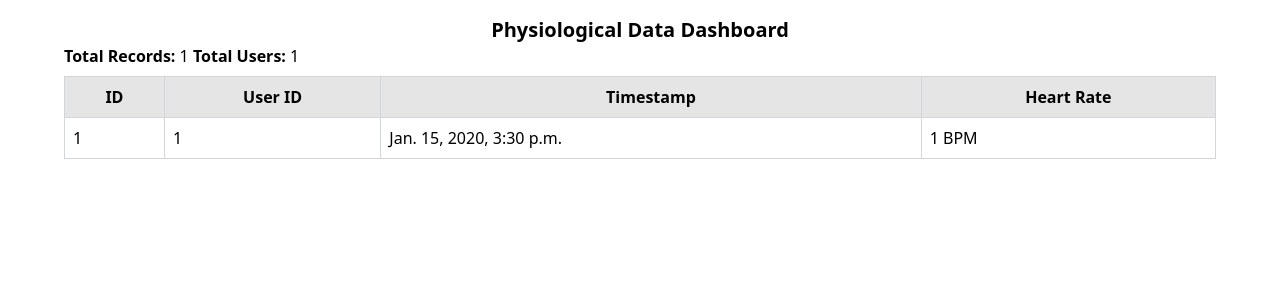
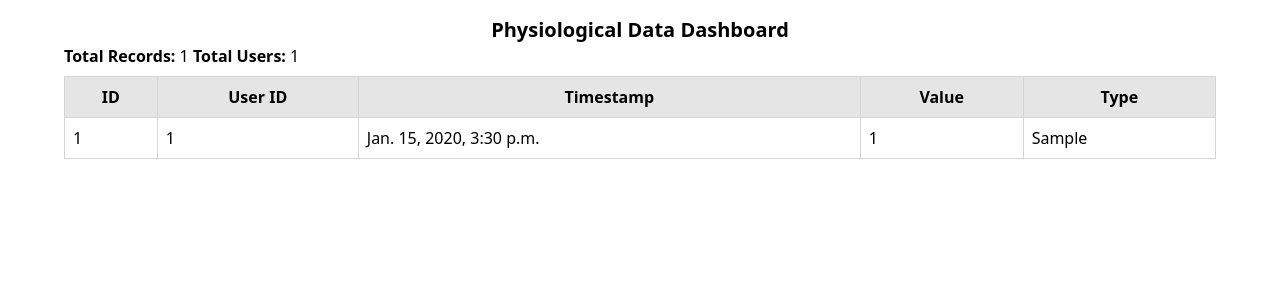
Before and after one commit to ajaycc17/data-coll-server, a Django app: page /uploader/data/ in a window 1280 px wide. Shown: the top 300 px of the page. Run offline with Django 5.2, Linux system fonts and the light colour scheme; tables that the repository leaves empty hold one stand-in row (values such as "Sample post").

```diff
--- a/templates/uploader/home.html
+++ b/templates/uploader/home.html
@@ -30,9 +30,8 @@
               <th class="border border-gray-300 p-2 bg-neutral-200">
                 Timestamp
               </th>
-              <th class="border border-gray-300 p-2 bg-neutral-200">
-                Heart Rate
-              </th>
+              <th class="border border-gray-300 p-2 bg-neutral-200">Value</th>
+              <th class="border border-gray-300 p-2 bg-neutral-200">Type</th>
             </tr>
           </thead>
           <tbody>
@@ -41,7 +40,8 @@
               <td class="border border-gray-300 p-2">{{ record.id }}</td>
               <td class="border border-gray-300 p-2">{{ record.userId }}</td>
               <td class="border border-gray-300 p-2">{{ record.timestamp }}</td>
-              <td class="border border-gray-300 p-2">{{ record.hr }} BPM</td>
+              <td class="border border-gray-300 p-2">{{ record.value }}</td>
+              <td class="border border-gray-300 p-2">{{ record.type }}</td>
             </tr>
             {% empty %}
             <tr>
--- a/uploader/admin.py
+++ b/uploader/admin.py
@@ -1,5 +1,6 @@
 from django.contrib import admin
-from .models import UploadedJSON
+from .models import HealthData, EmotionData
 
 # Register your models here.
-admin.site.register(UploadedJSON)
+admin.site.register(HealthData)
+admin.site.register(EmotionData)
--- a/uploader/models.py
+++ b/uploader/models.py
@@ -2,12 +2,13 @@ from django.db import models
 from django.core.validators import MinValueValidator, MaxValueValidator
 
 
-class UploadedJSON(models.Model):
+class HealthData(models.Model):
     # id field is automatically created by Django as primary key
     id = models.AutoField(primary_key=True)
-    userId = models.CharField(max_length=64, unique=True, help_text="ID of the user")
+    userId = models.CharField(max_length=64, help_text="ID of the user")
     timestamp = models.DateTimeField()
-    hr = models.IntegerField(help_text="3-digit heart rate value")
+    type = models.CharField(max_length=32, help_text="Step count or HR")
+    value = models.IntegerField(help_text="3-digit heart rate value")
 
     def __str__(self):
         return f"User {self.userId} at {self.timestamp}"
@@ -19,7 +20,7 @@ class UploadedJSON(models.Model):
 class EmotionData(models.Model):
     # id field is automatically created by Django as primary key
     id = models.AutoField(primary_key=True)
-    userId = models.CharField(max_length=64, unique=True, help_text="ID of the user")
+    userId = models.CharField(max_length=64, help_text="ID of the user")
     timestamp = models.DateTimeField()
     valence = models.FloatField(
         validators=[MinValueValidator(0.0), MaxValueValidator(5.0)],
--- a/uploader/urls.py
+++ b/uploader/urls.py
@@ -2,7 +2,7 @@ from django.urls import path
 from . import views
 
 urlpatterns = [
-    path("upload/", views.upload_json, name="upload_json"),
+    path("upload/", views.upload_health_data, name="upload_health_data"),
     path("emotion_input/", views.upload_emotion_json, name="upload_emotion_json"),
     path("data/", views.display_data, name="display_data"),
     path("data-emotion/", views.display_emotion_data, name="display_emotion_data"),
--- a/uploader/views.py
+++ b/uploader/views.py
@@ -5,75 +5,37 @@ from datetime import datetime
 from zoneinfo import ZoneInfo
 from django.shortcuts import render
 from django.core.paginator import Paginator
-from .models import UploadedJSON as HeartRateData, EmotionData
+from .models import HealthData, EmotionData
 
 
 def _parse_and_validate_sample(sample: dict) -> tuple | None:
-    """
-    Parses a single sample dictionary, validates its contents,
-    and converts the timestamp to a timezone-aware datetime object.
-    Returns a tuple of (datetime, bpm) or None if the sample is invalid.
-    """
     try:
         timestamp_ms = sample.get("ts")
-        bpm = sample.get("bpm")
+        type = sample.get("type")
+        value = sample.get("value")
 
-        # timestamp or bpm should not be None
-        if timestamp_ms is None or bpm is None:
+        # timestamp or value should not be None
+        if timestamp_ms is None or value is None:
             return None
 
         # Convert to float first for broader compatibility
         timestamp_ms = float(timestamp_ms)
-        bpm = float(bpm)
+        type = str(type)
+        value = float(value)
 
         # convert to ist datetime
         ist_datetime = datetime.fromtimestamp(
             timestamp_ms / 1000, tz=ZoneInfo("Asia/Kolkata")
         )
-        return ist_datetime, bpm
+        return ist_datetime, type, value
 
     except (ValueError, TypeError):
-        # Handle cases where ts or bpm are not valid numbers
-        return None
-
-
-def _parse_and_validate_emotion_sample(sample: dict) -> tuple | None:
-    """
-    Parses a single emotion sample dictionary, validates its contents,
-    and converts the timestamp to a timezone-aware datetime object.
-    Returns a tuple of (datetime, valence, arousal) or None if the sample is invalid.
-    """
-    try:
-        timestamp_ms = sample.get("ts")
-        valence = sample.get("valence")
-        arousal = sample.get("arousal")
-
-        # timestamp, valence, or arousal should not be None
-        if timestamp_ms is None or valence is None or arousal is None:
-            return None
-
-        # Convert to float for compatibility
-        timestamp_ms = float(timestamp_ms)
-        valence = float(valence)
-        arousal = float(arousal)
-
-        # Validate valence and arousal are in range 0-5
-        if not (0.0 <= valence <= 5.0) or not (0.0 <= arousal <= 5.0):
-            return None
-
-        # convert to ist datetime
-        ist_datetime = datetime.fromtimestamp(
-            timestamp_ms / 1000, tz=ZoneInfo("Asia/Kolkata")
-        )
-        return ist_datetime, valence, arousal
-
-    except (ValueError, TypeError):
-        # Handle cases where values are not valid numbers
+        # Handle cases where ts or value are not valid numbers
         return None
 
 
 @csrf_exempt
-def upload_json(request):
+def upload_health_data(request):
     """
     Handles POST requests with a JSON file containing heart rate data,
     processes the data, and saves it to the database.
@@ -87,9 +49,10 @@ def upload_json(request):
     try:
         json_file = request.FILES["file"]
         data = json.load(json_file)
+        userid = request.POST.get("userid")
 
         # Ensure the JSON is a dictionary with the correct type
-        if not isinstance(data, dict) or data.get("type") != "heart_rate_batch":
+        if not isinstance(data, dict) or data.get("type") != "health_data_batch":
             return JsonResponse({"error": "Invalid JSON format or type."}, status=400)
 
         samples = data.get("samples", [])
@@ -98,21 +61,19 @@ def upload_json(request):
                 {"error": "Invalid 'samples' format. It must be a list."}, status=400
             )
 
-        # Use the provided userid or a default value, ensuring it's an integer
-        default_userid = int(request.POST.get("userid", 999))
-
-        created_records_ids = []
+        record_count = 0
 
         for sample in samples:
             parsed_data = _parse_and_validate_sample(sample)
             if parsed_data:
-                timestamp, bpm = parsed_data
-                record = HeartRateData.objects.create(
-                    userId=default_userid,
+                timestamp, type, value = parsed_data
+                HealthData.objects.create(
+                    userId=userid,
                     timestamp=timestamp,
-                    hr=bpm,
+                    type=type,
+                    value=value,
                 )
-                created_records_ids.append(record.id)
+                record_count += 1
 
         # apply processing logic as needed for the collected physiological data
         # get a decision in boolean and then return it to the user 0 for not opportune, 1 for opportune
@@ -120,10 +81,8 @@ def upload_json(request):
 
         return JsonResponse(
             {
-                "message": f"Successfully processed {len(created_records_ids)} records.",
+                "message": f"Successfully processed {record_count} records.",
                 "opportune": decision_opportune,
-                "records_created": len(created_records_ids),
-                "record_ids": created_records_ids,
             },
             status=201,
         )
@@ -141,10 +100,6 @@ def upload_json(request):
 
 @csrf_exempt
 def upload_emotion_json(request):
-    """
-    Handles POST requests with raw JSON data containing single emotion data (valence & arousal),
-    processes the data, and saves it to the database.
-    """
     if request.method != "POST":
         return JsonResponse(
             {"error": "Invalid request. Use POST method."},
@@ -157,13 +112,13 @@ def upload_emotion_json(request):
 
         # Extract required fields from single emotion object
         userid = data.get("userid")
-        timestamp_str = data.get("timestamp")
-        type = data.get("type", "periodic")
+        timestamp_ms = data.get("timestamp")
         valence = data.get("valence")
         arousal = data.get("arousal")
+        type = data.get("type")
 
         # Validate all required fields are present
-        if not all([userid, timestamp_str, valence is not None, arousal is not None]):
+        if not all([userid, timestamp_ms, valence is not None, arousal is not None]):
             return JsonResponse(
                 {
                     "error": "Missing required fields. Need: userid, timestamp, valence, arousal"
@@ -179,6 +134,11 @@ def upload_emotion_json(request):
         valence = float(valence)
         arousal = float(arousal)
 
+        # get timestamp
+        ist_datetime = datetime.fromtimestamp(
+            timestamp_ms / 1000, tz=ZoneInfo("Asia/Kolkata")
+        )
+
         # Validate valence and arousal are in range 0-5
         if not (0.0 <= valence <= 5.0) or not (0.0 <= arousal <= 5.0):
             return JsonResponse(
@@ -186,51 +146,25 @@ def upload_emotion_json(request):
                 status=400,
             )
 
-        # Parse timestamp
-        try:
-            if isinstance(timestamp_str, str):
-                # Handle ISO format timestamps
-                timestamp = datetime.fromisoformat(timestamp_str.replace("Z", "+00:00"))
-                # Convert to IST timezone
-                ist_timezone = ZoneInfo("Asia/Kolkata")
-                timestamp = timestamp.astimezone(ist_timezone)
-            else:
-                return JsonResponse(
-                    {
-                        "error": "Timestamp must be in ISO format (e.g., '2025-10-21T11:15:00Z')"
-                    },
-                    status=400,
-                )
-        except ValueError:
-            return JsonResponse(
-                {
-                    "error": "Invalid timestamp format. Use ISO format (e.g., '2025-10-21T11:15:00Z')"
-                },
-                status=400,
-            )
-
         # Create database record
         record = EmotionData.objects.create(
             userId=userid,
-            timestamp=timestamp,
+            timestamp=ist_datetime,
             valence=valence,
             arousal=arousal,
+            type=type,
         )
-
-        # Apply processing logic as needed for the collected emotion data
-        # Get a decision in boolean and then return it to the user 0 for not opportune, 1 for opportune
-        decision_opportune = True  # Placeholder for actual decision logic
 
         return JsonResponse(
             {
-                "message": "Successfully processed emotion data.",
-                "opportune": decision_opportune,
+                "message": "Successfully recorded emotion data.",
                 "record_id": record.id,
                 "processed_data": {
                     "userid": userid,
-                    "timestamp": timestamp.isoformat(),
+                    "timestamp": ist_datetime.isoformat(),
                     "valence": valence,
                     "arousal": arousal,
+                    "type": type,
                 },
             },
             status=201,
@@ -253,13 +187,13 @@ def display_data(request):
     """View to display heart rate data in a table format"""
     page_number = request.GET.get("page", 1)
 
-    heart_rate_data = HeartRateData.objects.all().order_by("id")
+    heart_rate_data = HealthData.objects.all().order_by("id")
 
     paginator = Paginator(heart_rate_data, 15)
     page_obj = paginator.get_page(page_number)
 
     unique_userids = (
-        HeartRateData.objects.values_list("userId", flat=True)
+        HealthData.objects.values_list("userId", flat=True)
         .distinct()
         .order_by("userId")
     )
```
